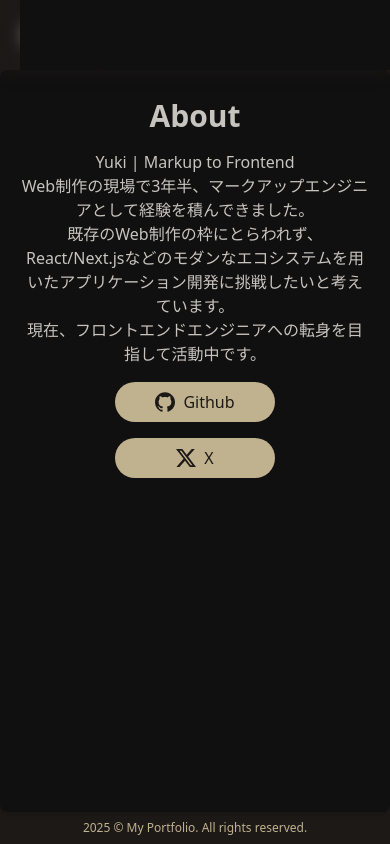
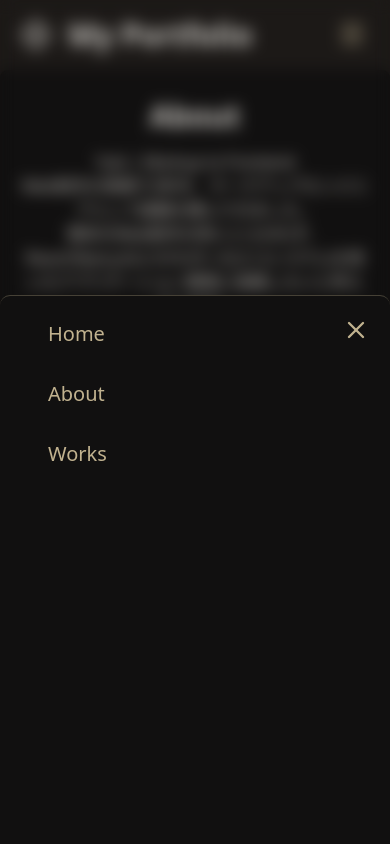
Before and after one commit to yuki546/test-portfolio, a Next.js app: page /about in a window 390 px wide. Both pictures are taken after a click on the button "Navigation". Built offline with nearby package versions, Linux system fonts and the light colour scheme.

Commit message:
レスポンシブ

```diff
--- a/app/layout.tsx
+++ b/app/layout.tsx
@@ -9,7 +9,7 @@
 import Header from "@/components/Header";
 import Sidebar from "@/components/Sidebar";
 import Footer from "@/components/Footer";
-import BlurBackDropComponent from "@/components/BlurBackDrop";
+import { MobileNavProvider } from "@/components/providers/MobileNavContext";
 
 export default function RootLayout({
   children,
@@ -19,6 +19,7 @@
   return (
     <html lang="en">
       <body className="bg-brand-base-100 text-brand-primary overflow-hidden">
+        <MobileNavProvider>
           <div className="grid h-screen max-h-screen grid-rows-[auto_1fr] overflow-hidden">
             <Header />
             <main className="grid h-full grid-rows-[1fr_auto] overflow-x-hidden overflow-y-auto scroll-smooth">
@@ -31,7 +32,7 @@
               <Footer />
             </main>
           </div>
-        {/* <BlurBackDropComponent /> */}
+        </MobileNavProvider>
       </body>
     </html>
   );
--- a/components/Header.tsx
+++ b/components/Header.tsx
@@ -3,20 +3,10 @@
 import { NAV_ITEMS } from "@/lib/utils";
 import { DiamondPlus, Menu } from "lucide-react";
 import Link from "next/link";
-import { useState } from "react";
-import BlurBackDropComponent from "./BlurBackDrop";
-import MobileNav from "./mobileNav";
+import { useMobileNav } from "./providers/MobileNavContext";
 
 export default function Header() {
-  const [isMobileNavOpen, setIsMobileNavOpen] = useState(false);
-
-  const showMobileNav = () => {
-    setIsMobileNavOpen(true);
-  };
-
-  const closeMobileNav = () => {
-    setIsMobileNavOpen(false);
-  };
+  const { openMobileNav } = useMobileNav();
 
   return (
     <header
@@ -44,21 +34,12 @@
           <button
             id="mobileMenuBtn"
             className="text-brand-secondary rounded-md p-1"
-            onClick={showMobileNav}
+            onClick={openMobileNav}
             aria-label="Navigation"
           >
             <Menu className="h-7 w-7" />
           </button>
         </div>
-        <MobileNav isOpen={isMobileNavOpen} onClose={closeMobileNav} />
-        <BlurBackDropComponent
-          className={
-            isMobileNavOpen
-              ? "pointer-events-auto opacity-100"
-              : "pointer-events-none"
-          }
-          onClick={closeMobileNav}
-        />
       </nav>
     </header>
   );
--- a/components/mobileNav.tsx
+++ b/components/mobileNav.tsx
@@ -11,7 +11,7 @@
   return (
     <div
       className={cn(
-        "bg-brand-base-200 border-brand-secondary/30 absolute -z-10 h-[65vh] w-full transform overflow-y-auto border-t px-6 py-4 opacity-0 transition-all duration-300 ease-in-out max-sm:bottom-0 max-sm:translate-y-16 max-sm:rounded-t-lg sm:top-0 sm:right-0 sm:h-screen sm:w-1/2 sm:translate-x-12 sm:border-l",
+        "bg-brand-base-200 border-brand-secondary/30 fixed -z-10 h-[65vh] w-full transform overflow-y-auto border-t px-6 py-4 opacity-0 transition-all duration-300 ease-in-out max-sm:bottom-0 max-sm:translate-y-16 max-sm:rounded-t-lg sm:top-0 sm:right-0 sm:h-screen sm:w-1/2 sm:translate-x-12 sm:border-l",
         isOpen && "z-30 opacity-100 max-sm:translate-y-0 sm:translate-x-0",
       )}
     >
--- /dev/null
+++ b/components/providers/MobileNavContext.tsx
@@ -0,0 +1,47 @@
+"use client";
+
+import { createContext, useContext, useState, ReactNode } from "react";
+import MobileNav from "../mobileNav"; // Adjust path if necessary
+import BlurBackDropComponent from "../BlurBackDrop"; // Adjust path if necessary
+
+interface MobileNavContextType {
+  isMobileNavOpen: boolean;
+  openMobileNav: () => void;
+  closeMobileNav: () => void;
+}
+
+const MobileNavContext = createContext<MobileNavContextType | undefined>(
+  undefined,
+);
+
+export const useMobileNav = () => {
+  const context = useContext(MobileNavContext);
+  if (!context) {
+    throw new Error("useMobileNav must be used within a MobileNavProvider");
+  }
+  return context;
+};
+
+export const MobileNavProvider = ({ children }: { children: ReactNode }) => {
+  const [isMobileNavOpen, setIsMobileNavOpen] = useState(false);
+
+  const openMobileNav = () => setIsMobileNavOpen(true);
+  const closeMobileNav = () => setIsMobileNavOpen(false);
+
+  return (
+    <MobileNavContext.Provider
+      value={{ isMobileNavOpen, openMobileNav, closeMobileNav }}
+    >
+      {children}
+      <MobileNav isOpen={isMobileNavOpen} onClose={closeMobileNav} />
+      <BlurBackDropComponent
+        className={
+          isMobileNavOpen
+            ? "pointer-events-auto opacity-100"
+            : "pointer-events-none"
+        }
+        onClick={closeMobileNav}
+      />
+    </MobileNavContext.Provider>
+  );
+};
```
Lines whose indentation alone changed are shown as unchanged.
